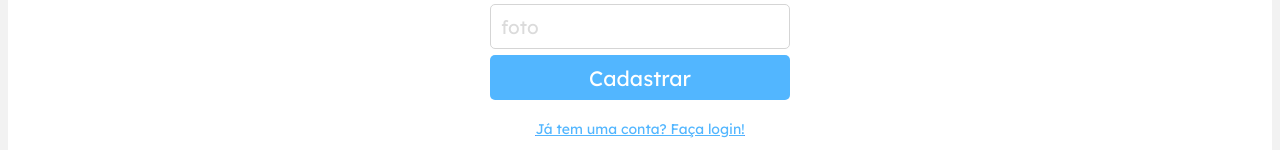
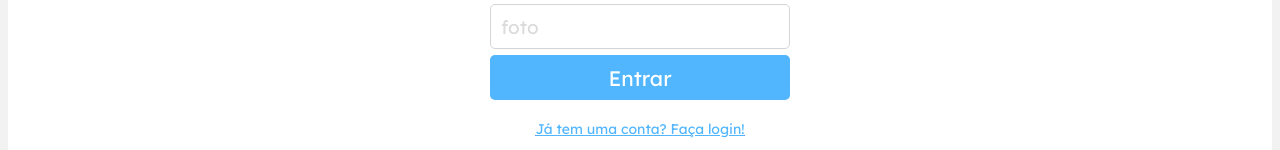
Before and after one commit to zarzana/projeto11-trackit, a React (Vite) app: page /cadastro in a window 1280 px wide. Shown: the part 483-633 px from the top of the page. Built offline with nearby package versions, Linux system fonts and the light colour scheme.

Commit message:
Fixed login and sign up button animations.

```diff
--- a/src/pages/cadastro/CadastroPage.jsx
+++ b/src/pages/cadastro/CadastroPage.jsx
@@ -49,15 +49,9 @@ function LoginPage() {
                 <input type='text' placeholder='nome' value={name} onChange={e => setName(e.target.value)} disabled={formDisabled} data-test="user-name-input" />
                 <input type='text' placeholder='foto' value={picture} onChange={e => setPicture(e.target.value)} disabled={formDisabled} data-test="user-image-input" />
                 <button type="submit" disabled={formDisabled} data-test="signup-btn">
-                    <span className="buttonText">Cadastrar</span>
-                    <ThreeDots
-                        height="15"
-                        width="300"
-                        radius="1"
-                        color="#FFFFFF"
-                        ariaLabel="three-dots-loading"
-                        visible={formDisabled}
-                    />
+                    {formDisabled ?
+                        <ThreeDots height="15" width="300" radius="1" color="#FFFFFF" ariaLabel="three-dots-loading" visible={formDisabled} />
+                        : <span className="buttonText">Entrar</span>}
                 </button>
             </form>
             <Link to={'/'} data-test="login-link">
--- a/src/pages/login/LoginPage.jsx
+++ b/src/pages/login/LoginPage.jsx
@@ -43,15 +43,9 @@ function LoginPage({ setAuthToken, setUserImage }) {
                 <input type='email' placeholder='email' value={email} onChange={e => setEmail(e.target.value)} disabled={formDisabled} data-test="email-input" />
                 <input type='password' placeholder='senha' value={password} onChange={e => setPassword(e.target.value)} disabled={formDisabled} data-test="password-input" />
                 <button type="submit" disabled={formDisabled} data-test="login-btn">
-                    <span className="buttonText">Entrar</span>
-                    <ThreeDots
-                        height="15"
-                        width="300"
-                        radius="1"
-                        color="#FFFFFF"
-                        ariaLabel="three-dots-loading"
-                        visible={formDisabled}
-                    />
+                    {formDisabled ?
+                        <ThreeDots height="15" width="300" radius="1" color="#FFFFFF" ariaLabel="three-dots-loading" visible={formDisabled} />
+                        : <span className="buttonText">Entrar</span>}
                 </button>
             </form>
             <Link to={'/cadastro'} data-test="signup-link">
```
